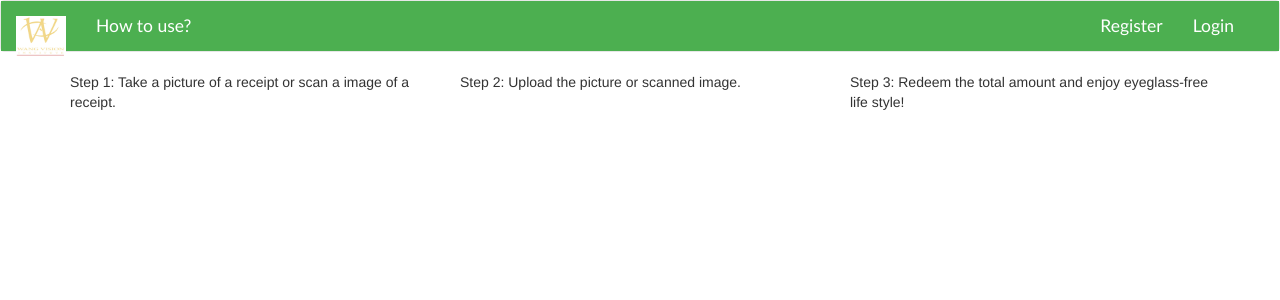
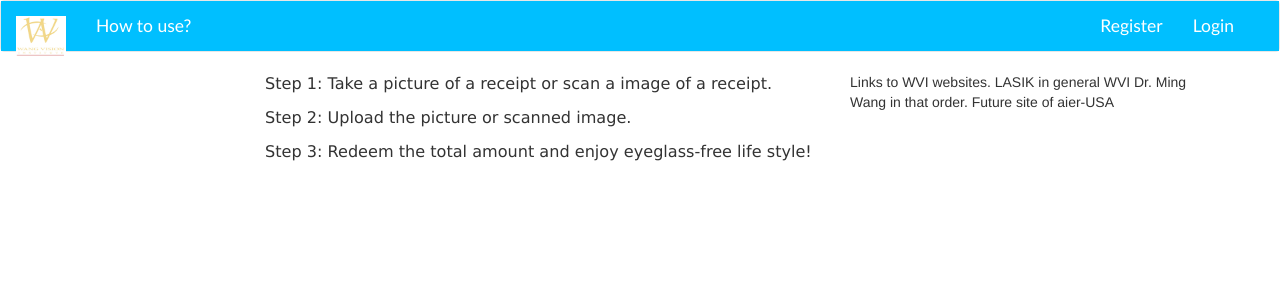
Before and after one commit to aier-usa/814c6167-23e9-4fca-b857-d19bbf0fd496, a Django app: template templates/app1/main.html in a window 1280 px wide. Shown: the top 300 px of the page. Run offline with Django 3.2, Linux system fonts and the light colour scheme; the template is opened without the code that fills it, so the values that code supplies are empty; some libraries are stand-ins or nearby versions.

Commit message:
Home Page changes.

```diff
--- a/app1/views/PasswordList.py
+++ b/app1/views/PasswordList.py
@@ -28,7 +28,11 @@ class PasswordList(LoginRequiredMixin, ListView):
         #     total=Count("user_id")).order_by("-total")
         # context['max_num_pwd'] = item[0].get("total")
         item = MaxNumPassword.objects.all().order_by("-gen_date_time")
-        context['max_num_pwd'] = item[0].max_num_pwd
+
+        if not item.exists():
+            context['max_num_pwd'] = 0
+        else:
+            context['max_num_pwd'] = item[0].max_num_pwd
 
         uid = self.request.user.id
         temp_variable = Password.objects.filter(
--- a/static/css/site.css
+++ b/static/css/site.css
@@ -93,9 +93,9 @@ table {
 }
 
 .bs-navbar-bg-color {
-    /* background-color:lightgreen; !important; */
+    /* background-color:deepskyblue; !important; */
     /*    green color from www.w3schools.com */
-    background-color: rgb(76, 175, 80) !important;
+    background-color: rgb(0, 191, 255) !important;
 }
 
 .bs-white-text-color {
--- a/templates/app1/main.html
+++ b/templates/app1/main.html
@@ -5,14 +5,27 @@
 
     <div>
         <div class="row">
-            <div class="col-md-4">
-                Step 1: Take a picture of a receipt or scan a image of a receipt.
+            <div class="col-md-2">
+            </div>
+            <div class="col-md-6">
+                <p>
+                    Step 1: Take a picture of a receipt or scan a image of a receipt.
+                </p>
+                <p>
+                    Step 2: Upload the picture or scanned image.
+                </p>
+                <p>
+                    Step 3: Redeem the total amount and enjoy eyeglass-free life style!
+                </p>
+
             </div>
             <div class="col-md-4">
-                Step 2: Upload the picture or scanned image.
-            </div>
-            <div class="col-md-4">
-                Step 3: Redeem the total amount and enjoy eyeglass-free life style!
+                Links to WVI websites.
+                LASIK in general
+                WVI
+                Dr. Ming Wang
+                in that order.
+                Future site of aier-USA
             </div>
         </div>
 
```
